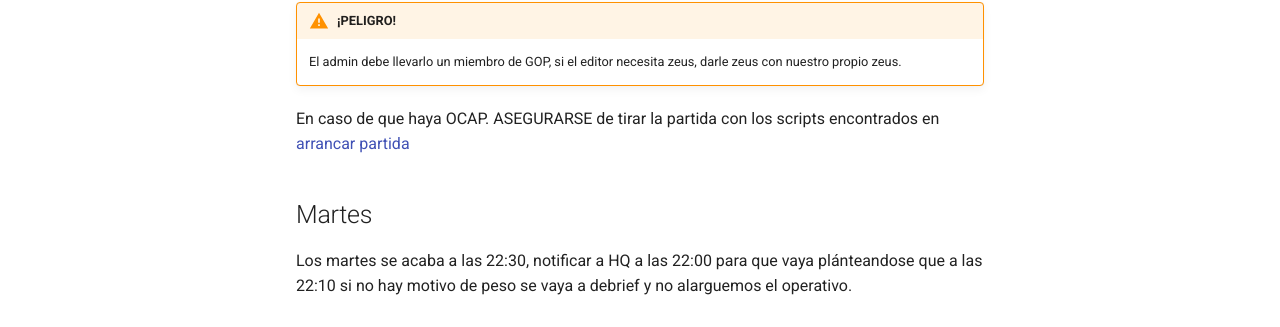
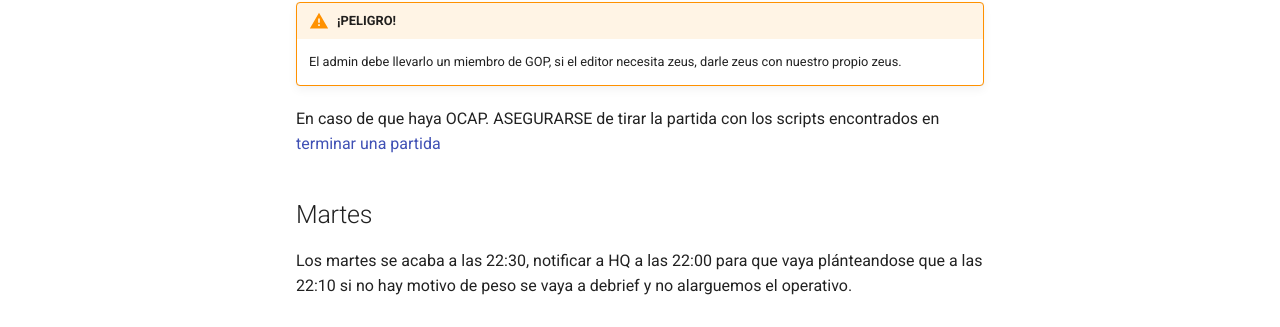
Before and after one commit to gopsquadalpha/DocuGOP, an MkDocs documentation site: the page built from docs/Reglas.md, in a window 1280 px wide and 1202 px high. Shown: the part 626-953 px from the top of the window. Built offline with MkDocs 1.6.1 and Material for MkDocs 9.7.7, drawn with Linux system fonts in a browser that asks for light colours.

Commit message:
Correción sobre terminar una partida.

```diff
--- a/docs/Reglas.md
+++ b/docs/Reglas.md
@@ -14,7 +14,7 @@ Tratar de ser comprensivos dependiendo del número de personas en partida, quita
 
     El admin debe llevarlo un miembro de GOP, si el editor necesita zeus, darle zeus con nuestro propio zeus.
 
-En caso de que haya OCAP. ASEGURARSE de tirar la partida con los scripts encontrados en [arrancar partida](arrancar_partida.md)
+En caso de que haya OCAP. ASEGURARSE de tirar la partida con los scripts encontrados en [terminar una partida](terminar_partida.md)
 
 ## Martes
 
```
